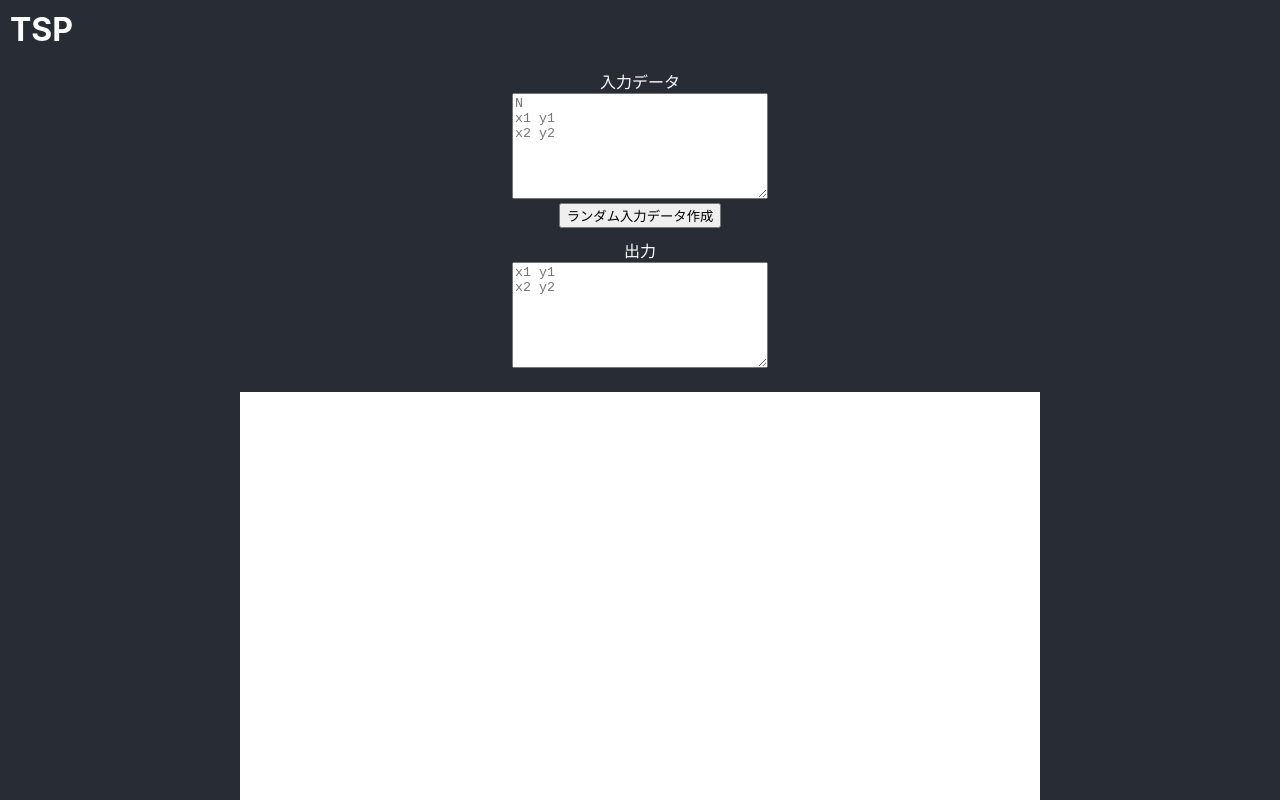
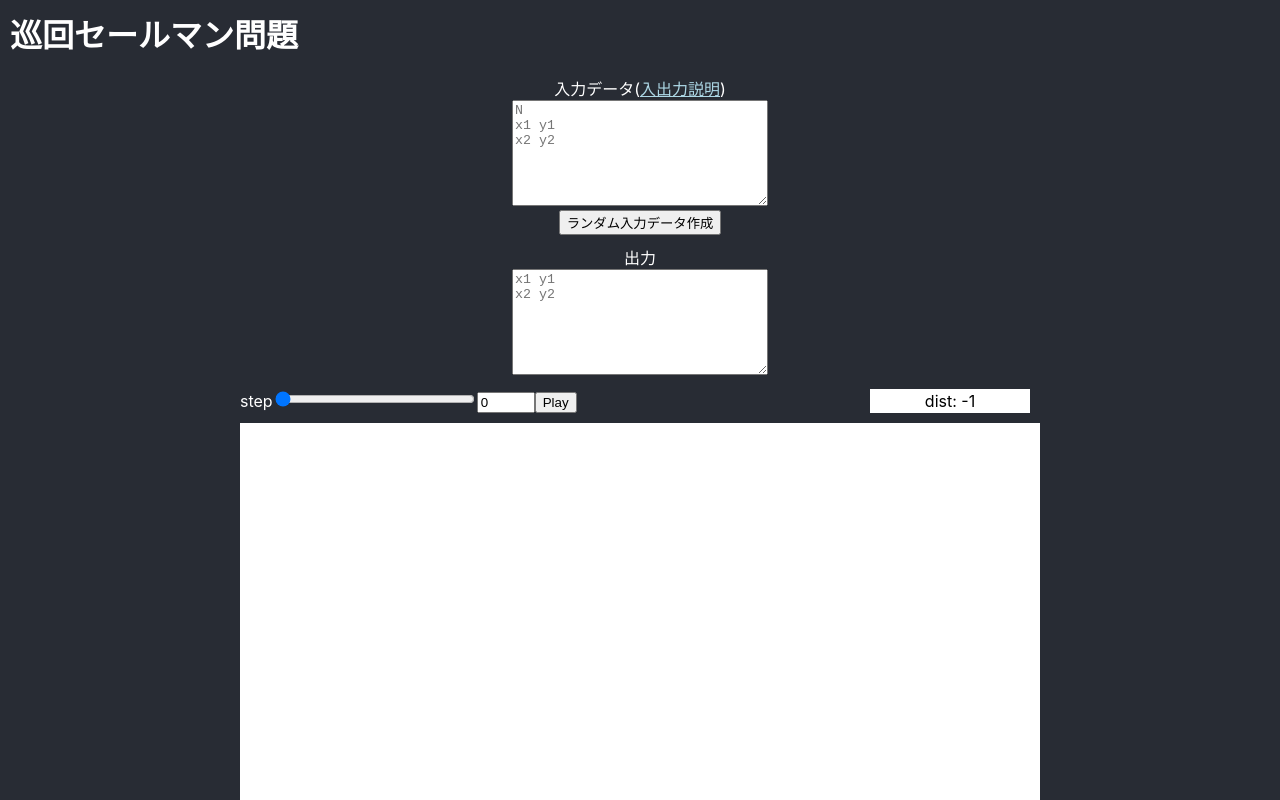
Before and after one commit to tanakanotarou2/rust-tsp, a React (Create React App) app in the folder react-wasm/: page / in a window 1280 px wide. Shown: the top 800 px of the page. Built offline with nearby package versions, Linux system fonts and the light colour scheme.

Commit message:
描画周りの調整

```diff
--- a/react-wasm/src/App.tsx
+++ b/react-wasm/src/App.tsx
@@ -5,7 +5,7 @@ import Container from "./Container";
 function App() {
     return (
         <div className="App">
-            <h1>TSP</h1>
+            <h1>巡回セールマン問題</h1>
             <div className="App-body">
             <Container/>
             </div>
--- a/react-wasm/src/Container.css
+++ b/react-wasm/src/Container.css
@@ -42,7 +42,7 @@
     display: flex;
     justify-content: space-between;
     margin: 10px auto;
-    width: 400px;
+    width: 800px;
 }
 
 .canvas-header .label {
--- a/react-wasm/src/Container.tsx
+++ b/react-wasm/src/Container.tsx
@@ -5,17 +5,22 @@ import {useMountEffect} from "./utils";
 
 import {Network} from "vis-network";
 
+/* グラフ設定 */
 const options = {
+    // autoResize: true,
+    // width:'200%',
+    // height:'200%',
     nodes: {
-        size: 3,
+        size: 2,
         shape: 'dot',
         fixed: true,
     },
     edges: {
         smooth: false,
-        color:'red'
+        color: 'red'
     }
 };
+
 
 const parseInputText = (txt: string) => {
     const lines = txt.trim().split("\n")
@@ -26,7 +31,6 @@ const parseInputText = (txt: string) => {
         positions
     }
 }
-
 
 const parseOutputText = (txt: string) => {
     const lines = txt.trim().split("\n")
@@ -54,11 +58,11 @@ const parseOutputText = (txt: string) => {
 }
 
 const generateRandomDataset = (num: number) => {
-    let positions=[];
+    let positions = [];
     for (let i = 0; i < num; i++) {
         positions.push([
-            Math.floor(Math.random() * 1000),
-            Math.floor(Math.random() * 1000),
+            Math.floor(Math.random() * 800),
+            Math.floor(Math.random() * 800),
         ])
     }
     return {
@@ -67,6 +71,15 @@ const generateRandomDataset = (num: number) => {
     }
 }
 
+const calcDist = (nodes, path) => {
+    let dist = 0.0;
+    for (let i = 0; i < path.length - 1; i++) {
+        let u = nodes[path[i]];
+        let v = nodes[path[i + 1]];
+        dist += Math.sqrt((u.x - v.x) * (u.x - v.x) + (u.y - v.y) * (u.y - v.y));
+    }
+    return Math.floor(dist * 100) / 100;
+}
 
 /**
  * 全体的な管理を行う
@@ -77,17 +90,18 @@ const generateRandomDataset = (num: number) => {
  * などなど
  */
 const Container = () => {
-    // const [problemResult, setProblemResult] = useState<ProblemResult>({squares: null, width: 0, height: 0})
     const [inputValue, setInputValue] = useState<string>("")
     const [outputValue, setOutputValue] = useState<string>("")
     const [network, setNetwork] = useState<any>(null)
     const [nodes, setNodes] = useState<any>(null)
-    const [step,setStep] = useState<any>(null)
-    const [stateList,setStateList]= useState<any>(null)
+    const [steps, setSteps] = useState<any>([])
+    const [playFlg, setPlayFlg] = useState<boolean>(false)
+    const [stepNo, setStepNo] = useState<number>(0)
+    const currentState = () => steps[stepNo]
 
     // const [selAlgo, setSelAlgo] = useState<string>("NF");
-    // const [scale, setScale] = useState<number>(1.0);
     const visJsRef = useRef(null);
+
 
     const renderPath = (path) => {
         if (!network) return;
@@ -102,9 +116,12 @@ const Container = () => {
             const nodes = nodePositions.map((v, id) => {
                 return {id, label: id.toString(), x: v[0], y: v[1]}
             })
+
+
             const network =
                 visJsRef.current &&
                 new Network(visJsRef.current, {nodes, edges: []}, options);
+
             setNetwork(network)
             setNodes(nodes)
         } catch (e) {
@@ -115,37 +132,80 @@ const Container = () => {
     const runSolver = () => {
     }
 
+    const changeStep = (steps, step) => {
+        if (steps.length <= step) return
+        setStepNo(step)
+        renderPath(steps[step].path)
+    }
 
-    let changeRandomDataset = () => {
-        const dataset=generateRandomDataset(100)
-        let txt=`${dataset.n}\n`
-        const positions=dataset.positions.map(v=>`${v[0]} ${v[1]}`).join("\n")
+    const changeRandomDataset = () => {
+        const dataset = generateRandomDataset(100)
+        let txt = `${dataset.n}\n`
+        const positions = dataset.positions.map(v => `${v[0]} ${v[1]}`).join("\n")
         txt += positions + "\n"
         setInputValue(txt)
         initNetwork(dataset.positions)
     }
 
     // useEffect(() => {
-    //     // const network =
-    //     //     visJsRef.current &&
-    //     //     new Network(visJsRef.current, {nodes, edges}, options);
-    //     // setNetwork(network)
+    //     const network =
+    //         visJsRef.current &&
+    //         new Network(visJsRef.current, {nodes, edges}, options);
+    //     setNetwork(network)
     // }, [visJsRef])
+
+    useEffect(() => {
+        const interval = setInterval(() => {
+            if (playFlg) {
+                if (stepNo + 1 < steps.length) {
+                    renderPath(steps[stepNo + 1].path)
+                    setStepNo((no) => {
+                        return no + 1
+                    })
+                } else {
+                    setPlayFlg(() => false)
+                }
+            }
+        }, 100)
+        return () => clearInterval(interval)
+    })
 
 
     const handleChangeInput = (event) => {
         setInputValue(event.target.value)
         let data = parseInputText(event.target.value)
         initNetwork(data.positions)
+
+        setPlayFlg(false)
     }
     const handleChangeOutput = (event) => {
         setOutputValue(event.target.value)
         let steps = parseOutputText(event.target.value)
-        renderPath(steps[0].path)
+        setSteps(steps)
+        changeStep(steps, stepNo)
+
+        setPlayFlg(false)
     }
 
+    const handleChangeStep = (event) => {
+        changeStep(steps, Number(event.target.value) || 0)
+
+        setPlayFlg(false)
+    }
+    const handleClickPlay = () => {
+        setPlayFlg(true)
+    };
+
+    /* render values */
     const input_placeholder = "N \nx1 y1\nx2 y2"
     const output_placeholder = "x1 y1\nx2 y2"
+    const comment = currentState() ? currentState().comments.join("\n") : ''
+
+    const dist = () => {
+        if (!currentState()) return -1;
+        return calcDist(nodes, currentState().path)
+    }
+
 
     return (
         <>
@@ -155,8 +215,8 @@ const Container = () => {
                         <div>
                             <div>
                                 <label htmlFor="inp">入力データ</label>
-                                {/*(<a*/}
-                                {/*href={"https://github.com/tanakanotarou2/rust-rectangle-tsumekomi/blob/main/docs/mondai.md#%E5%85%A5%E5%87%BA%E5%8A%9B"}>入出力説明</a>)*/}
+                                (<a
+                                href={"https://github.com/tanakanotarou2/rust-tsp/blob/main/docs/mondai.md#%E5%85%A5%E5%87%BA%E5%8A%9B"}>入出力説明</a>)
                             </div>
                             <textarea id="inp"
                                       name="inp"
@@ -215,9 +275,31 @@ const Container = () => {
             {/* end left panel */}
             <div>
                 <div className={"canvas-header"}>
+                    <div>
+                        <label htmlFor={'step'}>step</label>
+                        <input name={'step'} type={'range'} value={stepNo} min={0}
+                               max={steps.length - 1}
+                               style={{width: '200px'}}
+                               onChange={handleChangeStep}
+                        />
+                        <input type="number" placeholder="0" min={0}
+                               value={stepNo}
+                               onChange={handleChangeStep}
+                        />
+                        <button onClick={handleClickPlay}>Play</button>
+                    </div>
+                    <div>
+                        <div className={'label'}>dist: {dist()}</div>
+                    </div>
                 </div>
                 <div className={"canvas-body"}>
-                    <div ref={visJsRef} style={{height: '500px', width: '800px'}}/>
+                    <div ref={visJsRef} style={{height: '800px', width: '800px', minWidth: '800px'}}/>
+                </div>
+                <div className={"canvas-comment"}>
+                    <textarea style={{height: '50px', width: '800px'}}
+                              placeholder={"comments"}
+                              readOnly={true} value={comment}></textarea>
+
                 </div>
             </div>
         </>
```
Also changed, not shown: 1 other file (tests, documents, lock files or other folders).
